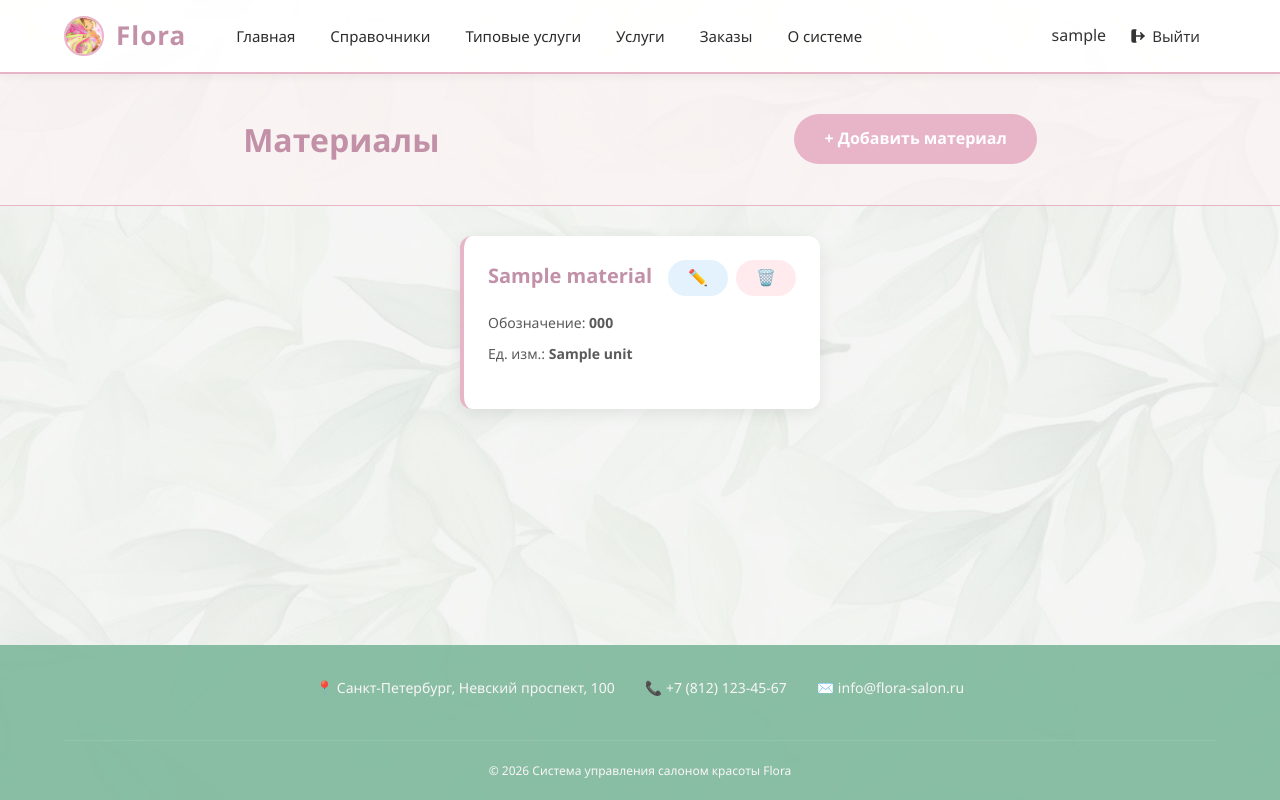
After one commit to juuxi/beauty_salon, a Django app: page /materials/list/ in a window 1280 px wide. The commit adds this page. Run offline with Django 5.2, Linux system fonts and the light colour scheme; a user stored in the database is signed in; tables that the repository leaves empty hold one stand-in row (values such as "Sample post"); parts of the project's set-up code (start-up, migrations or seed data) failed here and were passed over.

Commit message:
update directory-style models representation
namely, these includes Technolohical Operations, Materials, Measuring Units, Parameters, Economic Activity Subjects and Classifier

```diff
--- a/beauty_salon/static/css/style.css
+++ b/beauty_salon/static/css/style.css
@@ -985,6 +985,77 @@ a {
     flex-wrap: nowrap; /* Запрещаем перенос пунктов меню */
 }
 
+.nav__item--dropdown {
+    position: relative;
+    flex-shrink: 0;
+}
+
+.nav__dropdown-toggle {
+    appearance: none;
+    -webkit-appearance: none;
+    box-sizing: border-box;
+    border: none;
+    background: transparent;
+    color: inherit;
+    font-family: inherit;
+    font-size: 15px;
+    line-height: 1.6;
+    text-align: center;
+    cursor: pointer;
+}
+
+.nav__dropdown-toggle:hover {
+    background-color: var(--pink-bg);
+    color: var(--pink-dark);
+}
+
+.nav__submenu {
+    position: absolute;
+    top: 100%;
+    left: 0;
+    z-index: 100;
+    display: block;
+    margin: 8px 0 0;
+    min-width: 280px;
+    list-style: none;
+    padding: 8px;
+    border: 1px solid var(--pink-main);
+    border-radius: var(--radius);
+    background: var(--white);
+    box-shadow: var(--shadow-hover);
+    opacity: 0;
+    visibility: hidden;
+    pointer-events: none;
+    transform: translateY(-4px);
+    transition: var(--transition);
+}
+
+.nav__item--dropdown:hover .nav__submenu,
+.nav__item--dropdown:focus-within .nav__submenu {
+    opacity: 1;
+    visibility: visible;
+    pointer-events: auto;
+    transform: translateY(0);
+}
+
+.nav__submenu li {
+    display: block;
+    width: 100%;
+}
+
+.nav__submenu-link {
+    display: block;
+    padding: 8px 10px;
+    border-radius: 8px;
+    font-size: 14px;
+    transition: var(--transition);
+}
+
+.nav__submenu-link:hover {
+    background: var(--pink-bg);
+    color: var(--pink-dark);
+}
+
 /* Блок авторизации — тоже в одну линию */
 .auth-block {
     display: flex;
--- a/beauty_salon/templates/includes/header.html
+++ b/beauty_salon/templates/includes/header.html
@@ -11,11 +11,20 @@
                 {% with request.resolver_match.view_name as view_name %}
                 <ul class="nav__list">
                     <li><a href="{% url 'pages:index' %}" class="nav__link {% if view_name == 'pages:index' %}nav__link--active {% endif %}">Главная</a></li>
-                    <li><a href="{% url 'master_dashboard:classifier_nodes' %}" class="nav__link {% if view_name == 'master_dashboard:classifier_nodes' %}nav__link--active{% endif %}">Классификатор</a></li>
+                    <li class="nav__item nav__item--dropdown">
+                        <button type="button" class="nav__link nav__dropdown-toggle" aria-expanded="false">Справочники</button>
+                        <ul class="nav__submenu">
+                            <li><a href="{% url 'master_dashboard:technological_operations' %}" class="nav__submenu-link">Технические операции</a></li>
+                            <li><a href="{% url 'master_dashboard:materials' %}" class="nav__submenu-link">Материалы</a></li>
+                            <li><a href="{% url 'master_dashboard:measuring_units' %}" class="nav__submenu-link">Единицы измерения</a></li>
+                            <li><a href="{% url 'master_dashboard:parameters' %}" class="nav__submenu-link">Параметры</a></li>
+                            <li><a href="{% url 'master_dashboard:economic_activity_subjects' %}" class="nav__submenu-link">Субъекты хозяйственной деятельности</a></li>
+                            <li><a href="{% url 'master_dashboard:classifier_nodes' %}" class="nav__submenu-link">Классификатор</a></li>
+                        </ul>
+                    </li>
+                    <li><a href="#" class="nav__link">Типовые услуги</a></li>
                     <li><a href="{% url 'master_dashboard:services' %}" class="nav__link {% if view_name == 'master_dashboard:services' %}nav__link--active{% endif %}">Услуги</a></li>
-                    <li><a href="{% url 'master_dashboard:parameters' %}" class="nav__link {% if view_name == 'master_dashboard:parameters' %}nav__link--active{% endif %}">Параметры</a></li>
-                    <li><a href="{% url 'master_dashboard:enumerations' %}" class="nav__link {% if view_name == 'master_dashboard:enumerations' %}nav__link--active{% endif %}">Перечисления</a></li>
-                    <li><a href="{% url 'master_dashboard:measuring_units' %}" class="nav__link {% if view_name == 'master_dashboard:measuring_units' %}nav__link--active{% endif %}">Единицы</a></li>
+                    <li><a href="#" class="nav__link">Заказы</a></li>
                     <li><a href="{% url 'pages:about' %}" class="nav__link {% if view_name == 'pages:about' %}nav__link--active{% endif %}">О системе</a></li>
                 </ul>
                 {% endwith %}
--- /dev/null
+++ b/beauty_salon/templates/material/materials.html
@@ -0,0 +1,32 @@
+{% extends 'base.html' %}
+
+{% block title %}Материалы - Flora{% endblock %}
+
+{% block content %}
+<div class="page-header">
+    <h1 class="page-title">Материалы</h1>
+    <a href="{% url 'master_dashboard:material-create' %}" class="btn btn--primary">+ Добавить материал</a>
+</div>
+<div class="container">
+    <div class="list-grid">
+        {% for material in materials %}
+        <div class="card">
+            <div class="card__header">
+                <h3>{{ material.name }}</h3>
+                <div class="card__actions">
+                    <a href="{% url 'master_dashboard:material-edit' material_id=material.id %}" class="btn btn--icon btn-edit">✏️</a>
+                    <a href="{% url 'master_dashboard:material-delete' material_id=material.id %}" class="btn btn--icon btn-delete">🗑️</a>
+                </div>
+            </div>
+            <div class="card__body">
+                {% if material.code %}<p>Обозначение: <strong>{{ material.code }}</strong></p>{% endif %}
+                {% if material.measuring_unit %}<p>Ед. изм.: <strong>{{ material.measuring_unit.name }}</strong></p>{% endif %}
+            </div>
+        </div>
+        {% empty %}
+        <p>Материалы пока не добавлены</p>
+        {% endfor %}
+    </div>
+</div>
+{% include 'includes/paginator.html' %}
+{% endblock %}
```
Also changed, not shown: beauty_salon/templates/economic_activity_subject/economic_activity_subject-create.html (added, +28 -0 lines), beauty_salon/templates/economic_activity_subject/economic_activity_subjects.html (added, +29 -0 lines), beauty_salon/templates/material/material-create.html (added, +28 -0 lines), beauty_salon/templates/pages/index.html (+18 -10 lines), beauty_salon/templates/technological_operation/technological_operation-create.html (added, +28 -0 lines), beauty_salon/templates/technological_operation/technological_operations.html (added, +33 -0 lines).
